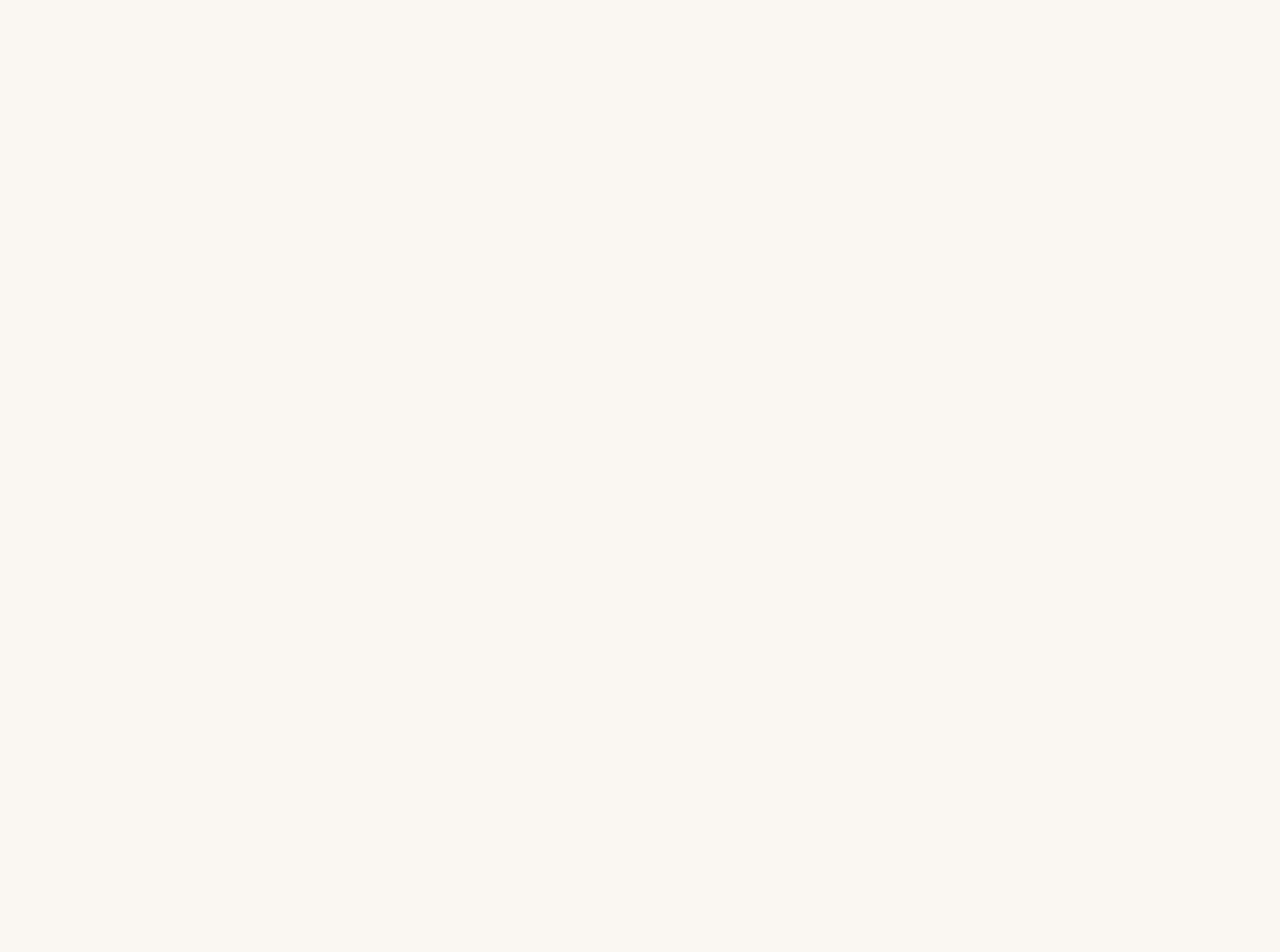
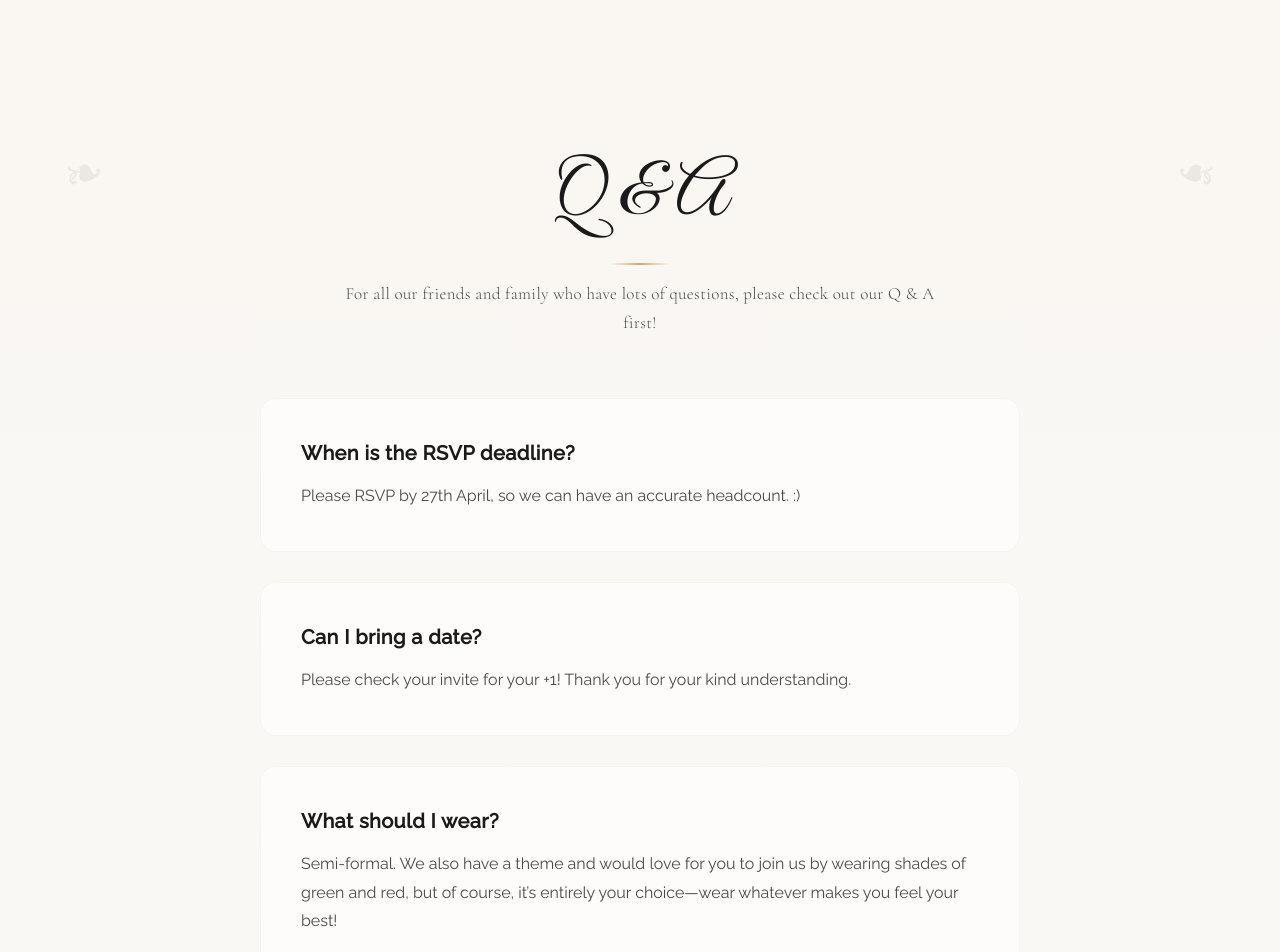
Before and after one commit to FidHackU/WeddingApp, a React (Vite) app in the folder WeddingReact/: page /qna in a window 1280 px wide. Before the commit this address had no page. Shown: the part 140-1092 px from the top of the page. Before the commit the page ends 800 px from the top, so only its background shows below. Built offline with nearby package versions, Linux system fonts and the light colour scheme.

Commit message:
feat: add QnA page with premium styling

```diff
--- a/WeddingReact/src/App.tsx
+++ b/WeddingReact/src/App.tsx
@@ -5,6 +5,7 @@ import { RSVP } from './pages/RSVP';
 import { Travel } from './pages/Travel';
 import { Location } from './pages/Location';
 import { Registry } from './pages/Registry';
+import { QnA } from './pages/QnA';
 import { ScrollToTop } from './components/ScrollToTop';
 import './index.css';
 
@@ -19,6 +20,7 @@ function App() {
         <Route path="/rsvp" element={<RSVP />} />
         <Route path="/travel" element={<Travel />} />
         <Route path="/location" element={<Location />} />
+        <Route path="/qna" element={<QnA />} />
       </Routes>
     </BrowserRouter>
   );
--- a/WeddingReact/src/components/Navigation.tsx
+++ b/WeddingReact/src/components/Navigation.tsx
@@ -12,6 +12,7 @@ export function Navigation() {
         { path: '/registry', label: 'REGISTRY' },
         { path: '/location', label: 'PLACE' },
         { path: '/travel', label: 'TRAVEL' },
+        { path: '/qna', label: 'Q & A' },
         { path: '/rsvp', label: 'RSVP' },
     ];
 
--- /dev/null
+++ b/WeddingReact/src/pages/QnA.css
@@ -0,0 +1,128 @@
+/* ================================
+   Q&A Section - Premium Design
+   ================================ */
+
+.qna-section {
+    padding: 100px 20px 120px;
+    text-align: center;
+    background: linear-gradient(180deg, var(--color-bg) 0%, #faf8f5 50%, var(--color-bg) 100%);
+    position: relative;
+    overflow: hidden;
+}
+
+/* Decorative Side Elements */
+.qna-decoration {
+    position: absolute;
+    top: 100px;
+    font-size: 48px;
+    color: rgba(0, 0, 0, 0.06);
+    font-family: serif;
+}
+
+.qna-decoration-left {
+    left: 5%;
+    transform: rotate(-15deg);
+}
+
+.qna-decoration-right {
+    right: 5%;
+    transform: rotate(15deg) scaleX(-1);
+}
+
+/* Title Styling */
+.qna-title {
+    font-family: var(--font-script);
+    font-size: clamp(48px, 7vw, 72px);
+    font-weight: 400;
+    color: var(--color-text);
+    margin-bottom: 20px;
+    position: relative;
+    display: inline-block;
+}
+
+.qna-title::after {
+    content: '';
+    position: absolute;
+    bottom: -5px;
+    left: 50%;
+    transform: translateX(-50%);
+    width: 60px;
+    height: 2px;
+    background: linear-gradient(90deg, transparent, var(--color-accent), transparent);
+}
+
+.qna-subtitle {
+    font-family: var(--font-serif);
+    font-size: 17px;
+    font-weight: 300;
+    color: var(--color-text-light);
+    margin-bottom: 60px;
+    max-width: 600px;
+    margin-left: auto;
+    margin-right: auto;
+    line-height: 1.7;
+    letter-spacing: 0.02em;
+}
+
+/* Q&A Container */
+.qna-container {
+    max-width: 800px;
+    margin: 0 auto;
+    padding: 0 20px;
+}
+
+.qna-item {
+    background: rgba(255, 255, 255, 0.5);
+    border-radius: 16px;
+    padding: 40px;
+    margin-bottom: 30px;
+    text-align: left;
+    transition: transform 0.3s ease, box-shadow 0.3s ease;
+    border: 1px solid rgba(0, 0, 0, 0.03);
+}
+
+.qna-item:hover {
+    transform: translateY(-5px);
+    box-shadow: 0 15px 40px rgba(0, 0, 0, 0.06);
+    background: rgba(255, 255, 255, 0.8);
+}
+
+.qna-question {
+    font-family: var(--font-sans);
+    font-size: 20px;
+    font-weight: 700;
+    color: var(--color-text);
+    margin-bottom: 15px;
+    line-height: 1.4;
+    letter-spacing: 0.02em;
+}
+
+.qna-answer {
+    font-family: var(--font-sans);
+    font-size: 16px;
+    font-weight: 400;
+    color: var(--color-text-light);
+    line-height: 1.8;
+}
+
+/* Bottom Flourish */
+.qna-flourish {
+    margin-top: 60px;
+    font-size: 24px;
+    color: var(--color-accent);
+    animation: pulse 2s ease-in-out infinite;
+}
+
+@media (max-width: 768px) {
+    .qna-decoration {
+        display: none;
+    }
+
+    .qna-item {
+        padding: 30px 20px;
+    }
+
+    .qna-question {
+        font-size: 18px;
+    }
+}
--- /dev/null
+++ b/WeddingReact/src/pages/QnA.tsx
@@ -0,0 +1,59 @@
+import { Navigation } from '../components/Navigation';
+import { Footer } from '../components/Footer';
+import './QnA.css';
+
+export function QnA() {
+    return (
+        <div className="page">
+            <Navigation />
+
+            <section className="qna-section">
+                {/* Decorative Elements */}
+                <div className="qna-decoration qna-decoration-left">❧</div>
+                <div className="qna-decoration qna-decoration-right">❧</div>
+
+                <h2 className="qna-title">Q & A</h2>
+                <p className="qna-subtitle">
+                    For all our friends and family who have lots of questions, please check out our Q & A first!
+                </p>
+
+                <div className="qna-container">
+                    <div className="qna-item">
+                        <h3 className="qna-question">When is the RSVP deadline?</h3>
+                        <p className="qna-answer">
+                            Please RSVP by 27th April, so we can have an accurate headcount. :)
+                        </p>
+                    </div>
+
+                    <div className="qna-item">
+                        <h3 className="qna-question">Can I bring a date?</h3>
+                        <p className="qna-answer">
+                            Please check your invite for your +1! Thank you for your kind understanding.
+                        </p>
+                    </div>
+
+                    <div className="qna-item">
+                        <h3 className="qna-question">What should I wear?</h3>
+                        <p className="qna-answer">
+                            Semi-formal. We also have a theme and would love for you to join us by wearing shades of green and red, but of course, it’s entirely your choice—wear whatever makes you feel your best!
+                        </p>
+                    </div>
+
+                    <div className="qna-item">
+                        <h3 className="qna-question">Is it okay to take pictures with our phones and cameras during the wedding?</h3>
+                        <p className="qna-answer">
+                            Yes! We would love for you to take photos and share them with us. However, do give way for our official photographer and videographer.
+                        </p>
+                    </div>
+                </div>
+
+                {/* Bottom Flourish */}
+                <div className="qna-flourish">
+                    <span>♥</span>
+                </div>
+            </section>
+
+            <Footer minimal />
+        </div>
+    );
+}
```
